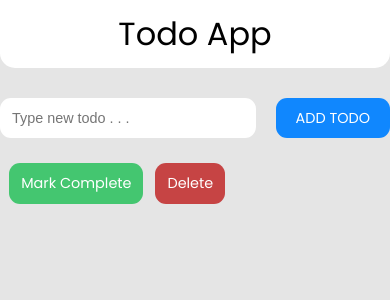
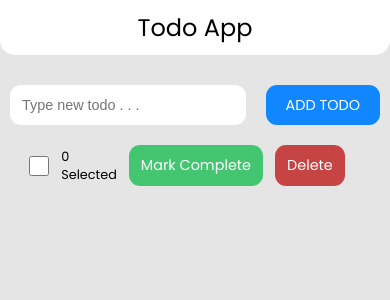
Before and after one commit to kdhaka94/amplify-test, a React (Create React App) app: page / in a window 390 px wide. Shown: the top 300 px of the page. Built offline with nearby package versions, Linux system fonts and the light colour scheme.

Commit message:
Mobile friendly

```diff
--- a/src/App.css
+++ b/src/App.css
@@ -1,3 +1,5 @@
+@import "AppMobile.css" screen and (max-width: 768px);
+
 #root{
   background: #e5e5e5;
   max-width: 100vw;
@@ -64,9 +66,8 @@ h1{
   background:#C64444;
 }
 input[type="checkbox"]{
- width:20px;
- height:20px;
-
+ min-width:20px;
+ min-height:20px;
 }
 input[type="checkbox"]:checked{
   background:#fff;
--- /dev/null
+++ b/src/AppMobile.css
@@ -0,0 +1,18 @@
+h1{
+  font-size:1.5rem
+}
+.input-container{
+  margin-left:10px;
+  margin-right:10px;
+}
+.update-todo-container{
+  margin-left:193px;
+  margin-right:20px;
+}
+.update-todo-container span{
+
+  font-size:0.8rem;
+}
+.todo-container{
+  width:350px !important;
+}
```
Also changed, not shown: 1 other file (tests, documents, lock files or other folders).
